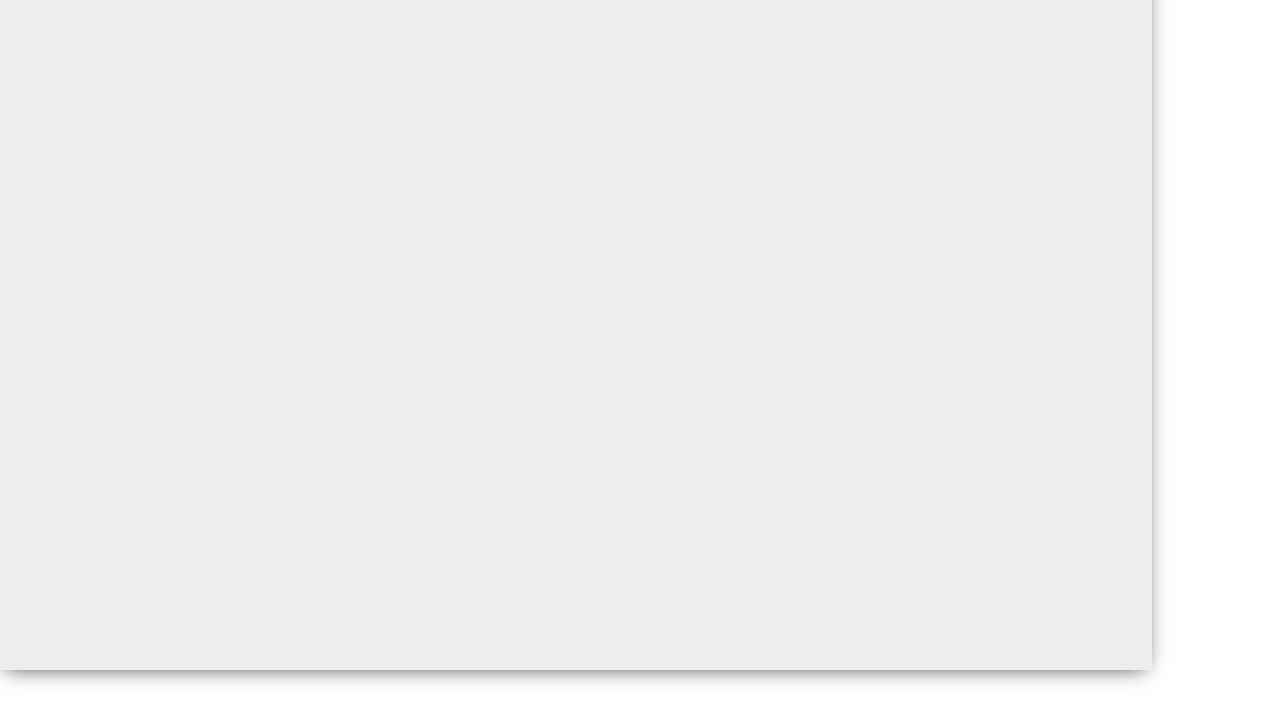
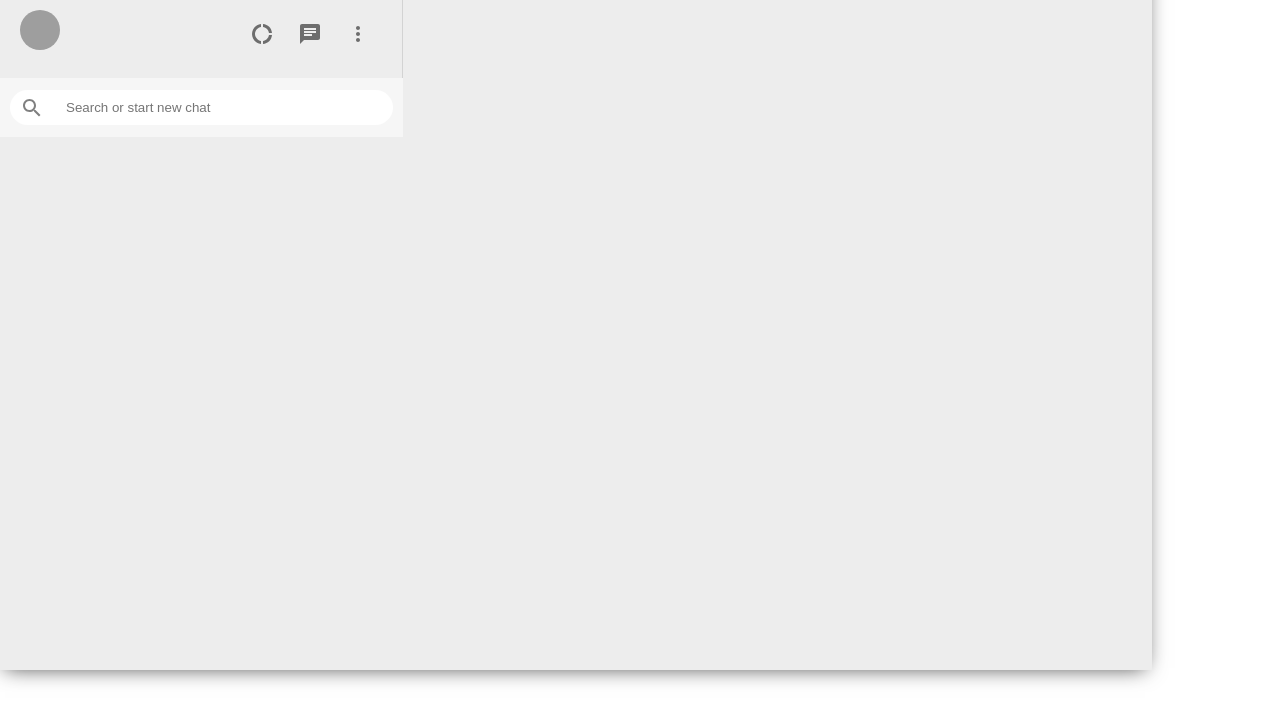
Before and after one commit to HugoDeSouzaCaramez/messaging-app-frontend, a React (Create React App) app: page / in a window 1280 px wide. Shown: the top 722 px of the page. Built offline with nearby package versions, Linux system fonts and the light colour scheme; grey boxes are pictures that could not be loaded; the HTML template or start-up script is replaced by a standard one.

Commit message:
Configuração básica do React parte 2

```diff
--- a/package.json
+++ b/package.json
@@ -3,6 +3,8 @@
   "version": "0.1.0",
   "private": true,
   "dependencies": {
+    "@material-ui/core": "^4.12.4",
+    "@material-ui/icons": "^4.11.3",
     "@testing-library/jest-dom": "^5.17.0",
     "@testing-library/react": "^13.4.0",
     "@testing-library/user-event": "^13.5.0",
--- a/src/App.js
+++ b/src/App.js
@@ -1,9 +1,12 @@
 import './App.css';
+import Sidebar from './components/Sidebar';
 
 function App() {
   return (
     <div className="App">
-      <div className="app__body"></div>
+      <div className="app__body">
+        <Sidebar />
+      </div>
     </div>
   );
 }
--- /dev/null
+++ b/src/components/Sidebar.css
@@ -0,0 +1,47 @@
+.sidebar {
+  display: flex;
+  flex-direction: column;
+  flex: 0.35;
+}
+.sidebar__header {
+  display: flex;
+  justify-content: space-between;
+  margin-top: 10%;
+  padding: 20px;
+  border-right: 1px solid lightgray;
+}
+.sidebar__headerRight {
+  display: flex;
+  align-items: center;
+  justify-content: space-between;
+  min-width: 10vw;
+}
+.sidebar__headerRight > .MuiSvgIcon-root {
+  margin-right: 2vw;
+  font-size: 24px !important;
+}
+
+.sidebar__search {
+  display: flex;
+  align-items: center;
+  background-color: #f6f6f6;
+  height: 39px;
+  padding: 10px;
+}
+.sidebar__searchContainer {
+  display: flex;
+  align-items: center;
+  background-color: white;
+  width: 100%;
+  height: 35px;
+  border-radius: 20px;
+}
+.sidebar__searchContainer > .MuiSvgIcon-root {
+  color: gray;
+  padding: 10px;
+}
+.sidebar__searchContainer > input {
+  border: none;
+  outline-width: 0;
+  margin-left: 10px;
+}
--- /dev/null
+++ b/src/components/Sidebar.js
@@ -0,0 +1,37 @@
+import React from 'react';
+import './Sidebar.css';
+import DonutLargeIcon from '@material-ui/icons/DonutLarge';
+import ChatIcon from '@material-ui/icons/Chat';
+import MoreVertIcon from '@material-ui/icons/MoreVert';
+import { Avatar, IconButton } from '@material-ui/core';
+import { SearchOutlined } from '@material-ui/icons';
+
+const Sidebar = () => {
+  return (
+    <div className="sidebar">
+      <div className="sidebar__header">
+        <Avatar src="https://www.facebook.com/photo/?fbid=6349558331827075&set=a.108890732560564" />
+
+        <div className="sidebar__headerRight">
+          <IconButton>
+            <DonutLargeIcon />
+          </IconButton>
+          <IconButton>
+            <ChatIcon />
+          </IconButton>
+          <IconButton>
+            <MoreVertIcon />
+          </IconButton>
+        </div>
+      </div>
+      <div className="sidebar__search">
+        <div className="sidebar__searchContainer">
+          <SearchOutlined />
+          <input placeholder="Search or start new chat" type="text" />
+        </div>
+      </div>
+      <div className="sidebar__chats"></div>
+    </div>
+  );
+};
+export default Sidebar;
```
Also changed, not shown: 1 other file (tests, documents, lock files or other folders).
